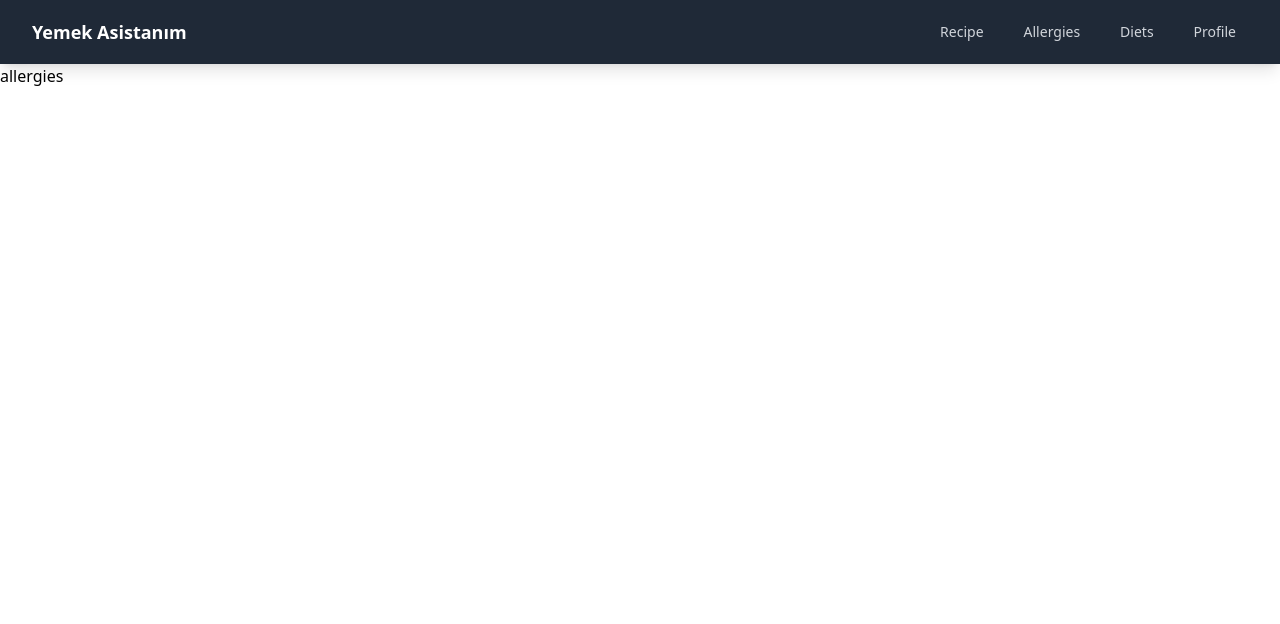
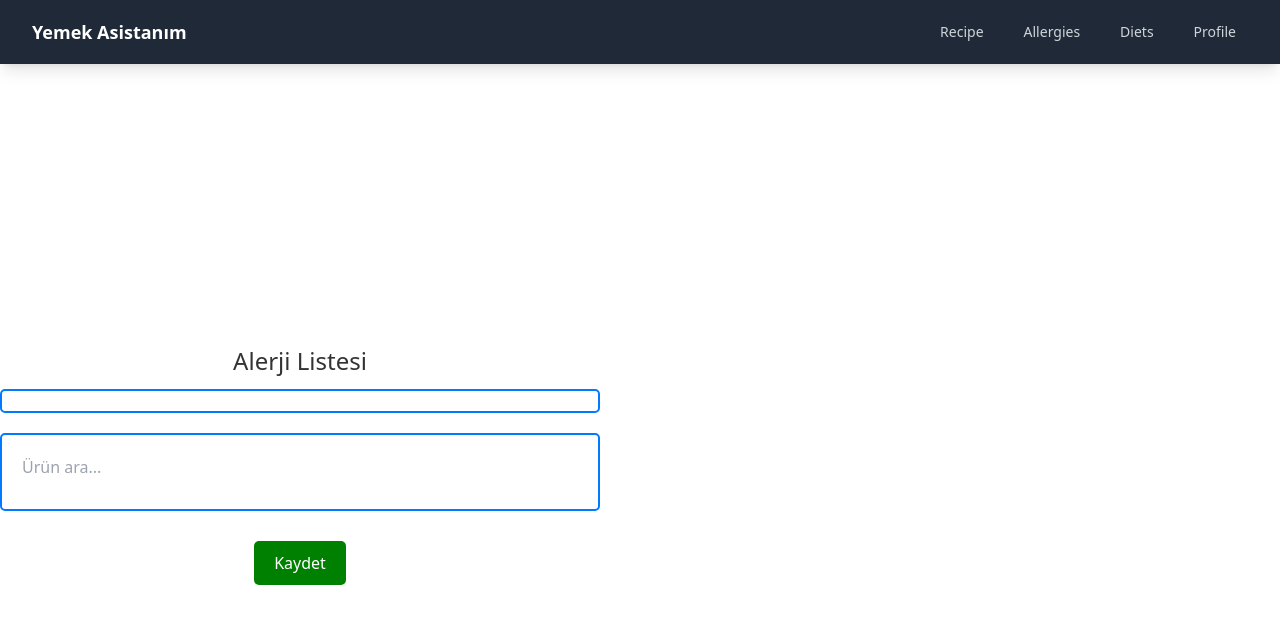
Before and after one commit to oguzhandoganoglu/Yemek-Asistanim, a React (Create React App) app in the folder frontend/: page /Allergies in a window 1280 px wide. Shown: the top 624 px of the page. Built offline with nearby package versions, Linux system fonts and the light colour scheme.

Commit message:
Allergies sayfasına eklemeler yapıldı

```diff
--- a/frontend/src/Pages/allergies.js
+++ b/frontend/src/Pages/allergies.js
@@ -1,9 +1,127 @@
-import React from 'react'
+import React, { useState } from 'react';
 
-function Allergies() {
+const productsData = [
+  { id: 1, name: 'Süt' },
+  { id: 2, name: 'Yumurta' },
+  { id: 3, name: 'Gluten' },
+  { id: 4, name: 'Fıstık' },
+  // Daha fazla ürün eklenebilir.
+];
+
+function AlerjiListesi() {
+  const [query, setQuery] = useState('');
+  const [selectedProducts, setSelectedProducts] = useState([]);
+
+  const filteredProducts = query
+    ? productsData.filter(product =>
+        product.name.toLowerCase().includes(query.toLowerCase())
+      )
+    : [];
+
+  const addProduct = (product) => {
+    if (!selectedProducts.find(p => p.id === product.id)) {
+      setSelectedProducts([...selectedProducts, product]);
+    }
+  };
+
+  const removeProduct = (id) => {
+    setSelectedProducts(selectedProducts.filter(product => product.id !== id));
+  };
+
+  // Inline styles
+  const styles = {
+    container: {
+      display: 'flex',
+      flexDirection: 'column',
+      alignItems: 'center',
+      justifyContent: 'center',
+      marginTop: '0px', // Sayfa başlangıcından itibaren üst boşluk
+      width: '50%', // Sayfa genişliğinin %50'sini kaplar
+      minWidth: '300px', // Minimum genişlik
+      maxWidth: '600px', // Maksimum genişlik
+      height: '100vh', // Yükseklik, viewport'un yüksekliği ile aynı olacak
+    },
+    header: {
+      fontSize: '24px',
+      color: '#333',
+      margin: '10px 0',
+    },
+    panel: {
+      border: '2px solid #007bff', // Renkli çerçeve
+      borderRadius: '5px',
+      padding: '10px',
+      width: '100%',
+      boxSizing: 'border-box', // Padding'i genişliğe dahil et
+      marginBottom: '20px',
+    },
+    selectedProducts: {
+      display: 'flex',
+      flexWrap: 'wrap',
+      justifyContent: 'center',
+    },
+    product: {
+      margin: '5px',
+      padding: '5px',
+      border: '1px solid #ccc',
+      borderRadius: '5px',
+      cursor: 'pointer',
+    },
+    searchInput: {
+      padding: '10px',
+      marginBottom: '10px',
+      width: 'calc(100% - 20px)', // Çerçevenin içinde doğru oturması için
+      border: 'none',
+    },
+    productList: {
+      width: '100%',
+    },
+    saveButton: { // Yeni buton için stil tanımı
+      padding: '10px 20px',
+      margin: '10px 0', // Butonun üst ve altında biraz boşluk
+      backgroundColor: 'green', // Yeşil arka plan
+      color: 'white', // Beyaz yazı rengi
+      fontSize: '16px', // Font büyüklüğü
+      border: 'none', // Çerçevesiz
+      borderRadius: '5px', // Hafif yuvarlak köşeler
+      cursor: 'pointer', // Fare imlecini tıklanabilir olarak değiştir
+    }
+  };
+
   return (
-    <div>allergies</div>
-  )
+    <div style={styles.container}>
+      <div style={styles.header}>Alerji Listesi</div>
+      <div style={styles.panel}>
+        <div style={styles.selectedProducts}>
+          {selectedProducts.map(product => (
+            <div key={product.id} style={styles.product} onClick={() => removeProduct(product.id)}>
+              {product.name}
+            </div>
+          ))}
+        </div>
+      </div>
+      <div style={styles.panel}>
+        <input
+          type="text"
+          placeholder="Ürün ara..."
+          value={query}
+          onChange={(e) => setQuery(e.target.value)}
+          style={styles.searchInput}
+        />
+        <div style={styles.productList}>
+          {filteredProducts.map(product => (
+            <div
+              key={product.id}
+              onClick={() => addProduct(product)}
+              style={styles.product}
+            >
+              {product.name}
+            </div>
+          ))}
+        </div>
+      </div>
+      <button style={styles.saveButton}>Kaydet</button>
+    </div>
+  );
 }
 
-export default Allergies
+export default AlerjiListesi;
```
